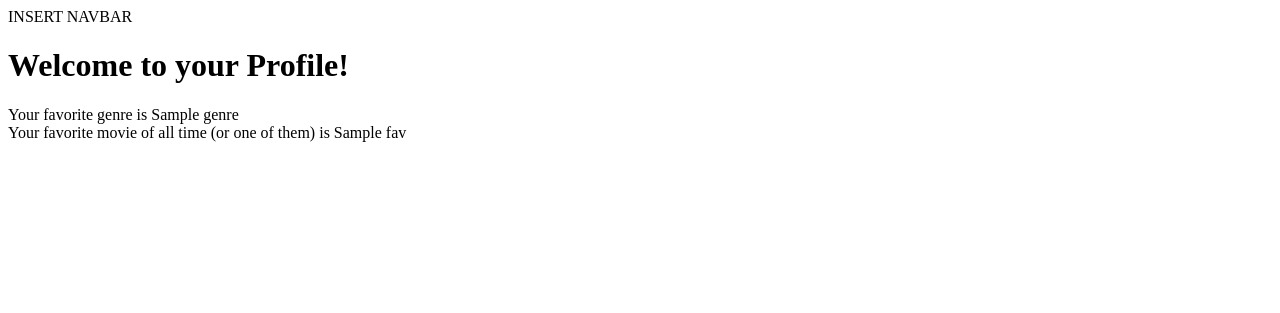
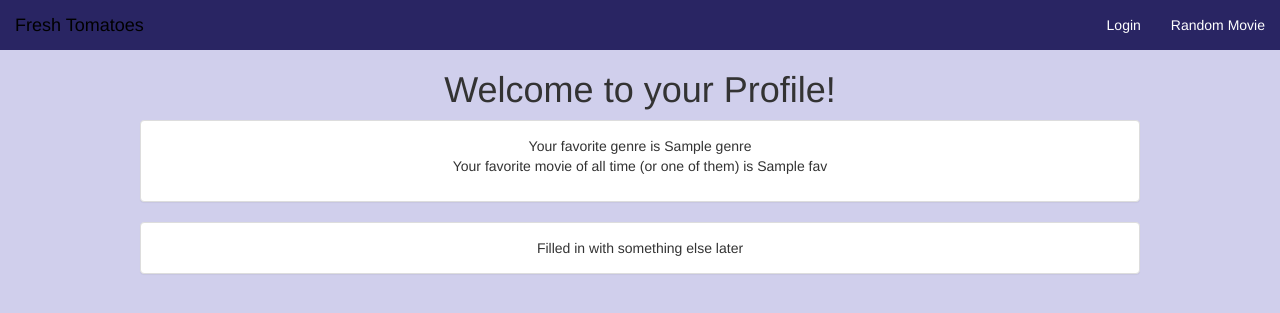
Before and after one commit to ChanYvonne/FreshTomatoes, a Flask app: template templates/account.html in a window 1280 px wide. Shown: the top 313 px of the page. Run offline with Flask 2, Linux system fonts and the light colour scheme; the template is opened without the code that fills it: most values are stand-ins (such as "Sample title", 1, 10 or a date in 2020); parts of the project's set-up code (start-up, migrations or seed data) failed here and were passed over; some libraries are stand-ins or nearby versions.

Commit message:
added some additional CSS

```diff
--- a/app.py
+++ b/app.py
@@ -96,7 +96,9 @@ def list():
 
 @app.route("/account/")
 def account():
-    return render_template("account.html")
+    if( not loggedIn() ):
+        return redirect( url_for('login') )
+    return render_template('account.html', user = session['username'])
 
 @app.route("/logout/")
 def logout():
@@ -105,8 +107,10 @@ def logout():
 
 @app.route("/addMovie/<movieid>")
 def addMovie( movieid ):
-    #what is going on
-    return 0;
+    if ( not loggedIn() ):
+        return redirect( url_for( 'login' ))
+    addMovie( movieid, session['username'] )
+    return redirect( url_for( 'home' ) )
 
 def loggedIn():
     return ('username' in session)
--- a/static/style.css
+++ b/static/style.css
@@ -77,3 +77,13 @@ ul{
 .bkg{
     background-color: #D0CFEC;
 }
+
+.container-fluid.bkg{
+    background-color: #D0CFEC;
+}
+
+.panel{
+    margin-left: 10%;
+    margin-min: 30px;
+    margin-right: 10%;
+}
--- a/templates/account.html
+++ b/templates/account.html
@@ -1,14 +1,22 @@
-<!DOCTYPE html>
-<html>
-  <head>
-    <title> Profile </title>
-  </head>
-
-  <body>
-    INSERT NAVBAR
+{% extends 'home.html' %}
+{% block title %}Profile{% endblock %}
+{% block content %}
+<div class="container-fluid bkg">
+  <center>
     <h1> Welcome to your Profile! </h1>
-    Your favorite genre is {{ genre }} <br>
-    Your favorite movie of all time (or one of them) is {{ fav }} <br>
-  </body>
-
-</html>
+    <div class="panel panel-default">
+      <div class="panel-body">
+        <ul style="list-style: none">
+          <li>Your favorite genre is {{ genre }} </li>
+          <li>Your favorite movie of all time (or one of them) is {{ fav }}</li>
+        </ul>
+      </div>
+    </div>
+    <div class="panel panel-default">
+      <div class="panel-body">
+        Filled in with something else later
+      </div>
+    </div>
+  </center>
+</div>
+{% endblock %}
--- a/templates/search_results.html
+++ b/templates/search_results.html
@@ -1,7 +1,8 @@
 {% extends 'home.html' %}
 {% block title %} Search: {{query}} {% endblock %}
 {% block content %}
-    <table class="container-fluid bkg">
+<div class="container-fluid bkg">
+    <table class="container-fluid">
       {% for row in results|batch(6) %}
       <tr class="container-fluid" style="max-height:100px;">
         {% for column in row %}
@@ -17,4 +18,5 @@
       </tr>
       {% endfor %}
     </table>
+</div>
 {% endblock %}
```
